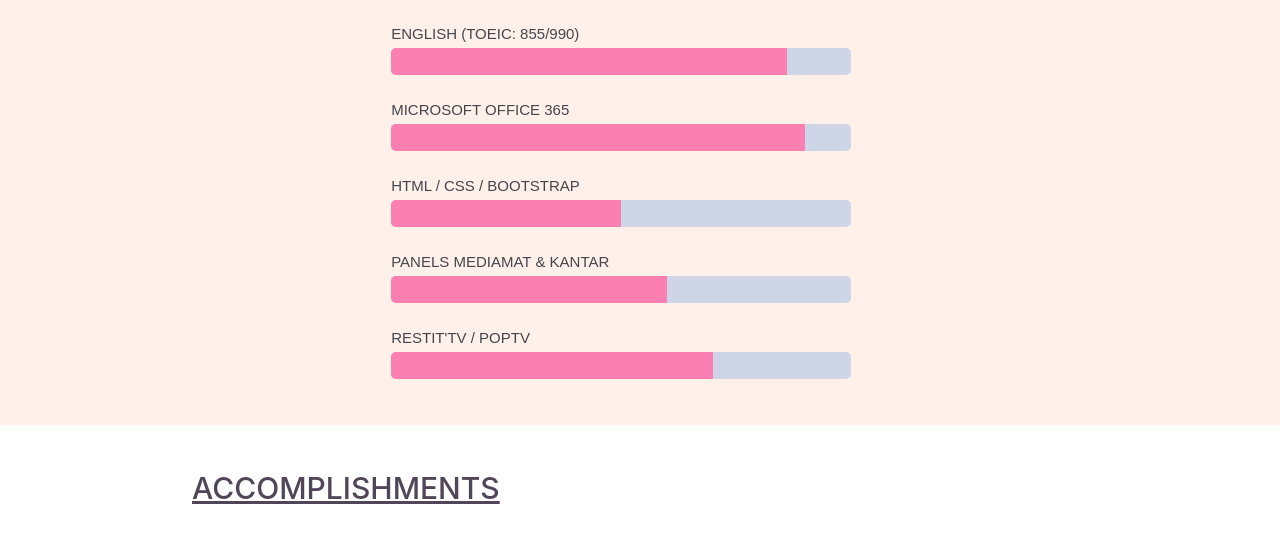
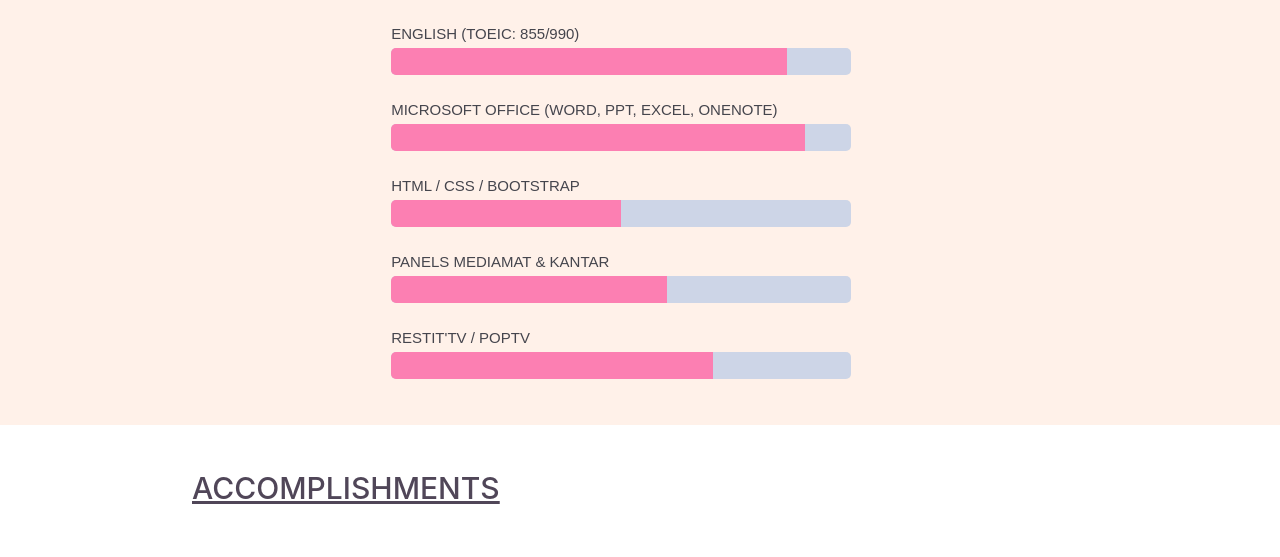
Before and after one commit to charlotte-grignon/charlottegrignoncv, a plain HTML site: page index.html in a window 1280 px wide. Shown: the part 3274-3831 px from the top of the page. Drawn offline with nearby package versions, Linux system fonts and the light colour scheme; a script that the page names is missing; a web font is replaced by a local one.

Commit message:
Update index.html

```diff
--- a/index.html
+++ b/index.html
@@ -155,7 +155,7 @@
 					    </div>
 					  </div>
 					  <div class="progressBar">
-					    <h4>Microsoft Office 365</h4>
+					    <h4>Microsoft Office (Word, PPT, Excel, OneNote)</h4>
 					    <div class="progressBarContainer">
 					      <div class="progressBarValue value-90"></div>
 					    </div>
```
